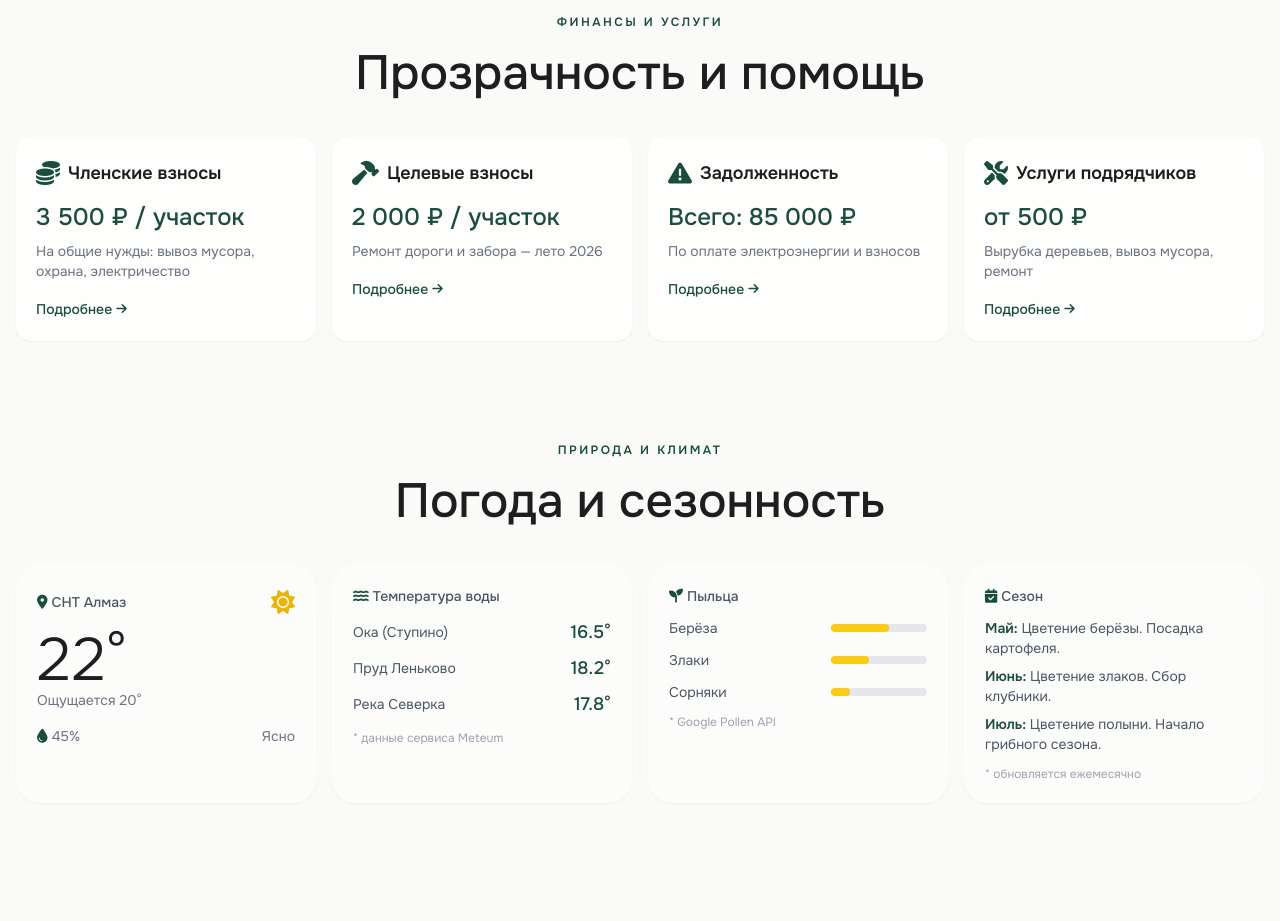
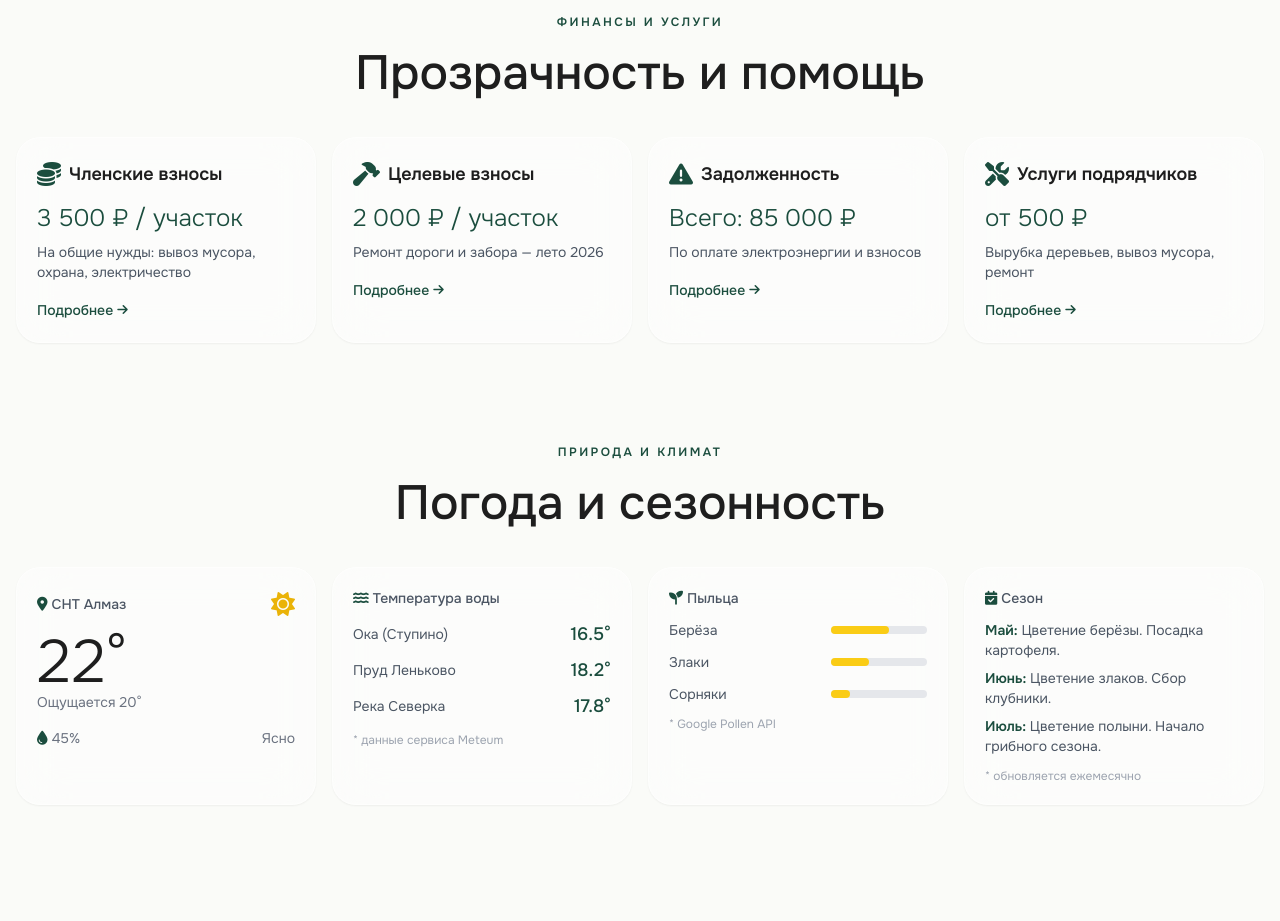
Before and after one commit to rawcam/almaz-snt, a Next.js app: page /almaz-snt/ in a window 1280 px wide. Shown: the part 920-1841 px from the top of the page. Built offline with nearby package versions, Linux system fonts and the light colour scheme.

Commit message:
Update FinancialOverview.jsx

```diff
--- a/src/components/FinancialOverview.jsx
+++ b/src/components/FinancialOverview.jsx
@@ -59,7 +59,7 @@ export default function FinancialOverview() {
             whileInView={{ opacity: 1, y: 0 }}
             viewport={{ once: true }}
             transition={{ duration: 0.4, delay: index * 0.1 }}
-            className="bg-white/70 backdrop-blur-xl rounded-2xl p-5 shadow-sm hover:shadow-md transition-shadow"
+            className="backdrop-blur-xl bg-white/40 rounded-3xl p-5 border border-white/50 shadow-sm hover:shadow-md transition-shadow"
           >
             <div className="flex items-center gap-2 mb-3">
               <i className={`${item.icon} text-2xl text-green-deep`}></i>
@@ -67,13 +67,13 @@ export default function FinancialOverview() {
                 {item.title}
               </h3>
             </div>
-            <div className="text-2xl font-medium text-green-deep mb-2">
+            <div className="text-2xl font-light text-green-deep mb-2">
               {item.amount}
             </div>
-            <p className="text-sm text-gray-500 mb-4">{item.description}</p>
+            <p className="text-sm text-gray-600 mb-4">{item.description}</p>
             <Link
               href={item.link}
-              className="inline-flex items-center gap-1 text-sm font-medium text-green-deep hover:text-green-700 transition-colors"
+              className="inline-flex items-center gap-1 text-sm font-medium text-green-deep hover:text-green-900 transition-colors"
             >
               Подробнее
               <i className="fa-solid fa-arrow-right text-xs"></i>
```
